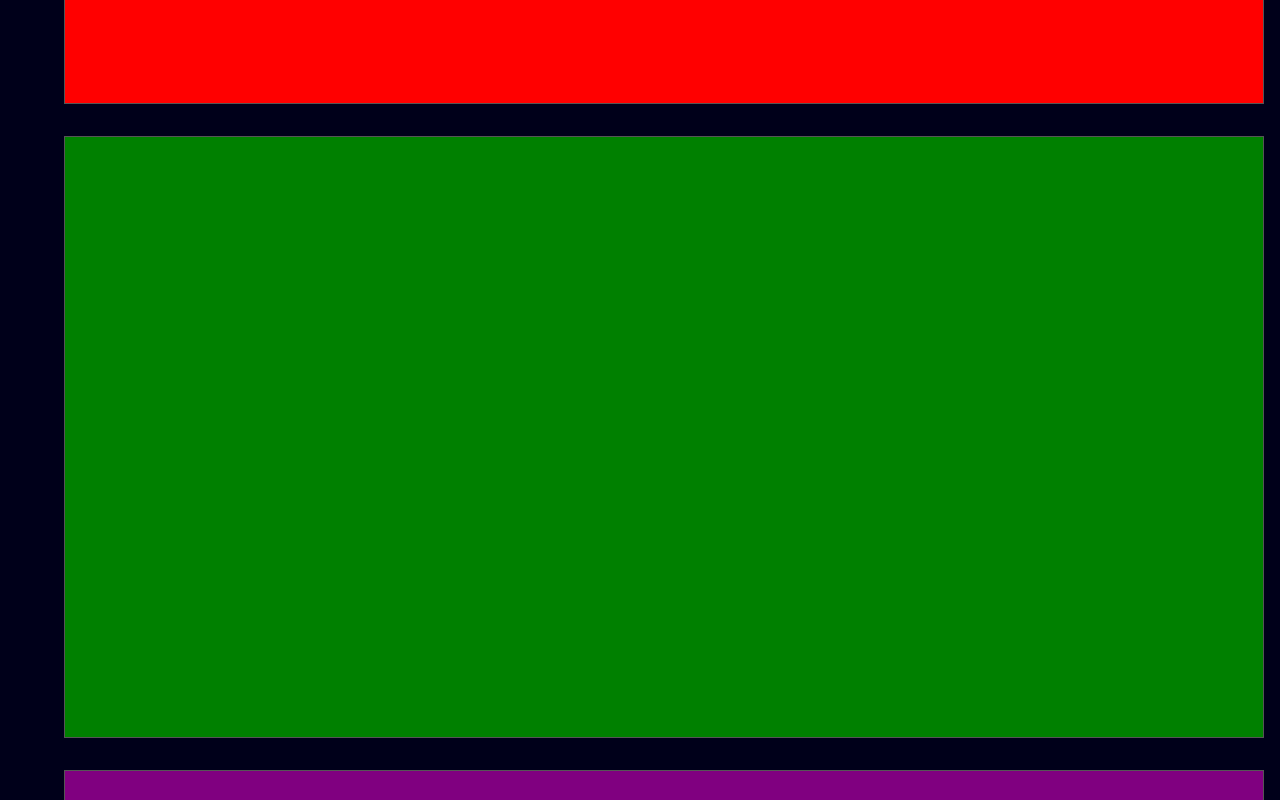
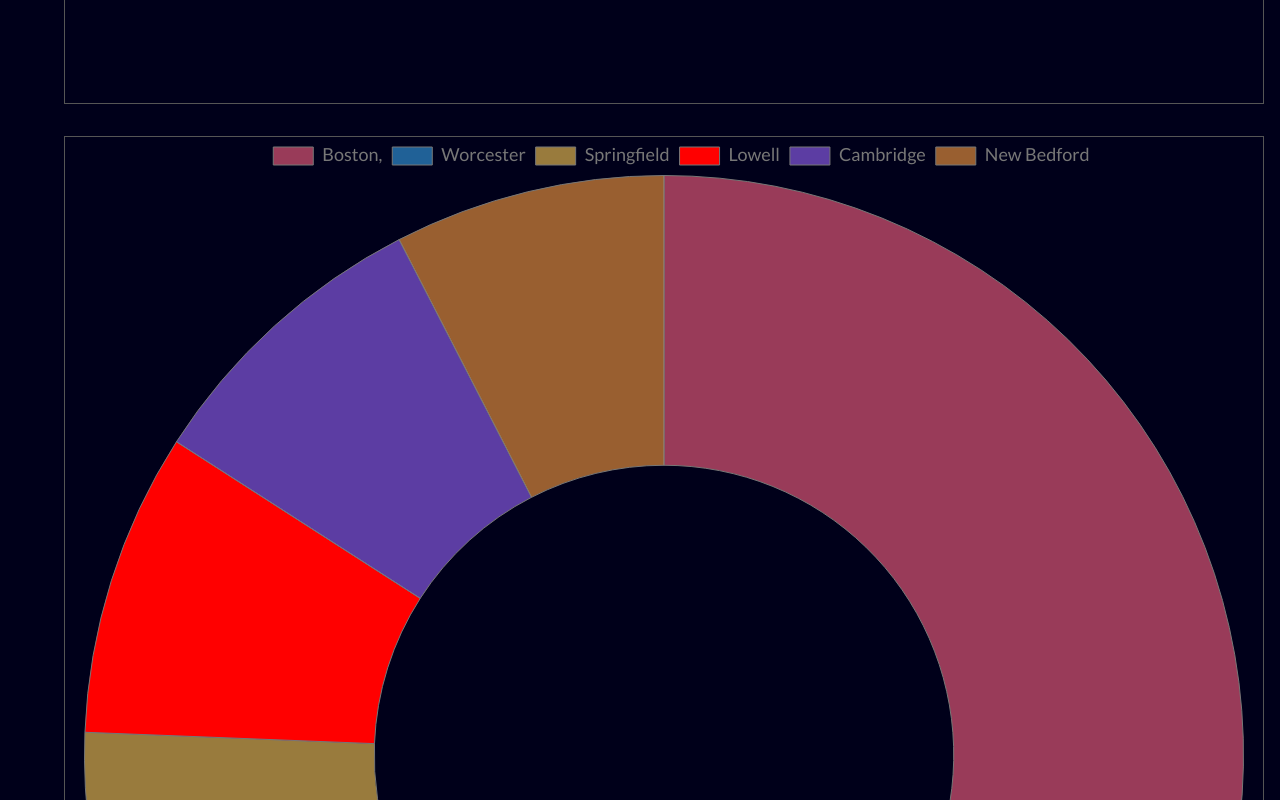
Before and after one commit to frogthejammer/Previbe, a plain HTML site: page previbe site/index.html in a window 1280 px wide. Shown: the part 1020-1820 px from the top of the page. Drawn offline with nearby package versions, Linux system fonts and the light colour scheme.

Commit message:
Add files via upload

```diff
--- /dev/null
+++ b/previbe site/Dashcharts.js
@@ -0,0 +1,67 @@
+
+
+
+
+
+let myChart = document.getElementById('attorney-actions-chart').getContext('2d');
+
+        //Golbal Options
+        Chart.defaults.font.family = 'Lato';
+        Chart.defaults.font.size = '18';
+        Chart.defaults.color = '#777';
+
+        const data = // I don't know what determines whether things should be in data or config, google it I guess??
+        {
+            labels:['Boston,', 'Worcester', 'Springfield', 'Lowell', 'Cambridge', 'New Bedford'],
+            datasets:
+            [{
+                label: 'Population',
+                //inputs for the data of the charts
+                    data:[
+                     617594,
+                     181045,
+                     153060,
+                     106519,
+                     105162,
+                     95072
+
+                    ],
+                    //backgroundColor: 'green' // you can use a term like 'green' to color every bar the same color or you can use an array to change individual parts. Can also use rgba() values.
+                    backgroundColor:[
+                     'rgba(255, 99, 132, 0.6)',
+                     'rgba(54, 162, 235, 0.6)',
+                     'rgba(255, 206, 86, 0.6)',
+                     'red',
+                     'rgba(153, 102, 255, 0.6)',
+                     'rgba(255, 159, 64, 0.6)' ,
+
+                ],
+                borderWidth: 1,
+                borderColor: '#777',
+                hoverBorderWidth:3,
+                hoverBorderColor:'#000'
+            }]
+        };
+
+        const config = //Config stores most settings which transform the graph in some way, although some must be in data
+        {
+            type: 'doughnut', //bar, pie, line, doughnut, radar, polarArea, bubble radar, scatter, area
+            data: data, //put the data in config
+            options:{
+                indexAxis: 'y', //horizontalBar (when Y)
+
+                title:{
+                    display:true,
+                    text:'Arrests and prosecutions',
+                    fontSize:25
+                },
+                legend:{},
+                layout:{},
+                plugins:{}
+            }
+
+        }
+        const massPopChart = new Chart(myChart, config) //function to generate the chart using data and config
+
+
+        //Next Chart
--- a/previbe site/index.html
+++ b/previbe site/index.html
@@ -3,6 +3,7 @@
 <head>
     <meta charset="UTF-8">
     <meta name="viewport" content="width=device-width, initial-scale=1.0">
+    <script src="https://cdn.jsdelivr.net/npm/chart.js@4.4.1/dist/chart.umd.min.js"></script>
      <link href="https://fonts.googleapis.com/css2?family=Playfair+Display:wght@400;600;700&family=Lato:wght@300;400;700&display=swap" rel="stylesheet">
     <link rel="stylesheet" href="style.css">
     <title>Document</title>
@@ -28,17 +29,21 @@
         <a href="#numbers" class="btn-link">By the Numbers</a>
     </section>
     <main id="main">
-        <div id="main-background">
-            <div id="arrests-and-prosecutions"></div>
-            <div id="attorney-actions"></div>
-            <div id="victim-services"></div>
-            <div id="special-crimes-unit"></div>
-            <div id="numbers"></div>
-            <div id="narcotics"></div>
+        <div></div>
+            <div id="main-background">
+                <div class="chart__container" id="arrests-and-prosecutions"><canvas id="arrests-and-prosecutions-chart"></canvas></div>
+                <div class="chart__container" id="attorney-actions"><canvas id="attorney-actions-chart"></canvas></div>
+                <div class="chart__container" id="victim-services"><canvas id="victim-services-chart"></canvas></div>
+                <div class="chart__container" id="special-crimes-unit"><canvas id="special-crimes-chart"></canvas></div>
+                <div class="chart__container" id="narcotics"><canvas id="narcotics-chart"></canvas></div>
+            </div>
+
         </div>
+        <div id="numbers"></div>
     </main>
     <footer id="footer">
        <p id="copyright">&copy 2025 Imperial County District Attorney's Office</p>
     </footer>
+    <script src="Dashcharts.js"></script>
 </body>
 </html>
--- a/previbe site/style.css
+++ b/previbe site/style.css
@@ -62,7 +62,7 @@
   gap: 2rem;
 }
 
-#main-background > div {
+.chart__container {
   min-height: 25em;
   /* background-color: var(--cardcolor); */
   color: white;
@@ -75,28 +75,28 @@
 
 
 #arrests-and-prosecutions{
-    background-color: red;
+    /* background-color: red; */
 
 }
 
 #attorney-actions{
-    background-color: green;
+    /* background-color: green; */
 }
 
 #victim-services{
-    background-color: purple;
+    /* background-color: purple; */
 }
 
 #special-crimes-unit{
-    background-color: brown;
+    /* background-color: brown; */
 }
 
 #numbers{
-    background-color: gray;
+    /* background-color: gray; */
 }
 
 #narcotics{
-    background-color: blue;
+    /* background-color: blue; */
 }
 
 #navbar{
```
